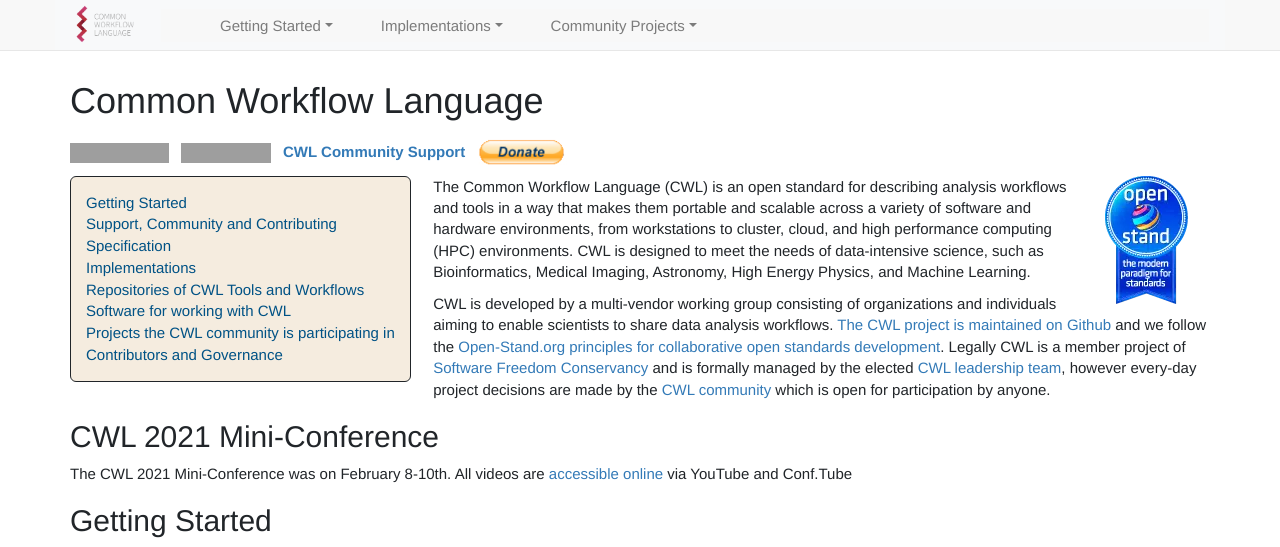
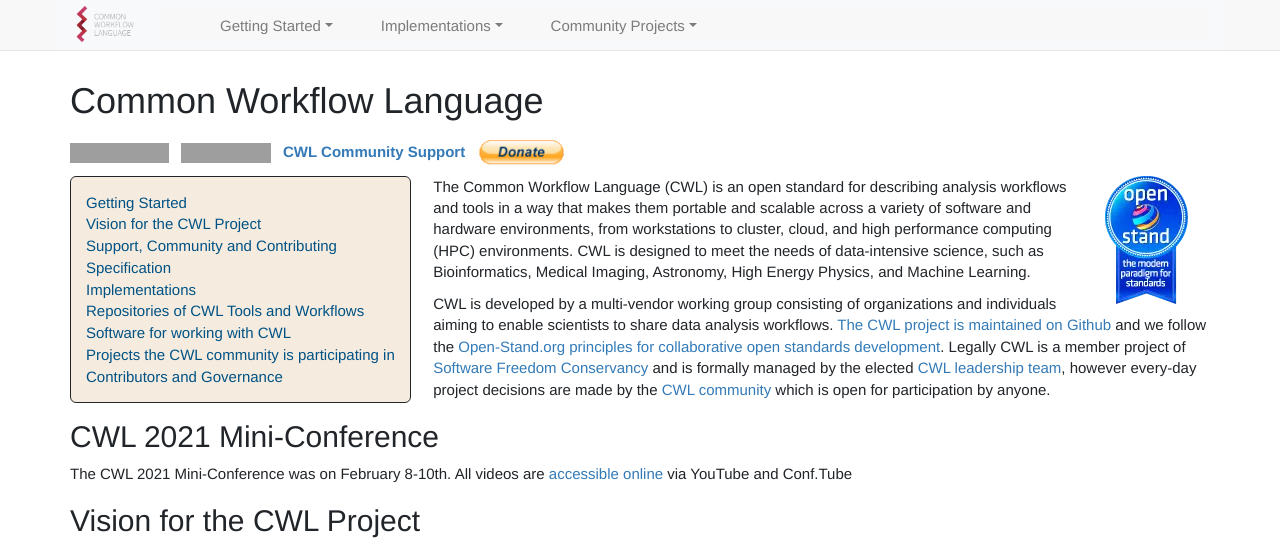
Before and after one commit to common-workflow-language/cwl-website, a Jekyll site: the page built from content/index.md, in a window 1280 px wide and 1400 px high, cut to the strip 0-547 px from the top of the window. Built offline with Jekyll 4.4.1, drawn with Linux system fonts in a browser that asks for light colours; comment, search, counter and statistics services are not loaded; some of the changed text lies outside the part shown; grey boxes are pictures that could not be loaded.

Commit message:
Add Vision for CWL Project #40 to homepg

```diff
--- a/content/_data/navigation.yml
+++ b/content/_data/navigation.yml
@@ -5,6 +5,8 @@
     subfolderitems:
       - page: Getting Started
         url: "/#getting-started"
+      - page: Vision for the CWL Project
+        url: "/#vision-for-cwl"
       - page: Support, Community and Contributing
         url: "/#support"
       - page: Specification
@@ -31,6 +33,8 @@
 toc:
   - title: Getting Started
     url: "/#Getting_Started"
+  - title: Vision for the CWL Project
+    url: "/#vision-for-cwl"
   - title: Support, Community and Contributing
     url: "/#Support"
   - title: Specification
--- /dev/null
+++ b/content/_includes/home/vision-for-cwl.html
@@ -0,0 +1,21 @@
+<h2 id="vision-for-cwl" class="section">Vision for the CWL Project <a id="" href="#vision-for-cwl" class="anchorfix"><span>§</span></a></h2>
+<!-- <a id="vision-for-the-cwl-project"></a> -->
+<!-- ## Vision for the CWL Project -->
+_What this community hopes to have accomplished in the future_
+
+Researchers, scientists, and analysts share their batch data analysis workflows without technical barriers using an open standard.  Sharing workflows this way is a usual occurrence and seen as a typical way of working.  The workflows are complete and run on a variety of environments; and people re-use shared workflow descriptions and build new workflows from them. No vendor dominates the ecosystem
+
+<h2 id="mission-of-cwl" class="section">Mission of the CWL Project <a id="" href="#mission-of-cwl" class="anchorfix"><span>§</span></a></h2>
+<!-- ### Mission of the CWL Project -->
+_How we plan to achieve our vision_
+
+The CWL project supports open consensus-based standards for command line data analysis
+workflows and tools.
+
+Specifically, we support the
+* pre-standards process by providing a neutral place of convening to discuss, propose and
+test ideas about command-line tool based workflow standards and related topics
+* standardization process by stewarding the development and delivery of standards in
+accordance with the [Open Stand principles](https://open-stand.org/about-us/principles/).
+* post-standards life cycle by (1) promoting the released standards, (2) developing and maintaining
+related training and tools, and by (3) tracking deficits and other post-standardization feedback.
--- a/content/index.md
+++ b/content/index.md
@@ -20,6 +20,7 @@
 </div>
 
 {% include home/announcements.html %}
+{% include home/vision-for-cwl.html %}
 {% include home/getting-started.html %}
 {% include home/support-community-contributing.html %}
 {% include home/specification.html %}
```
